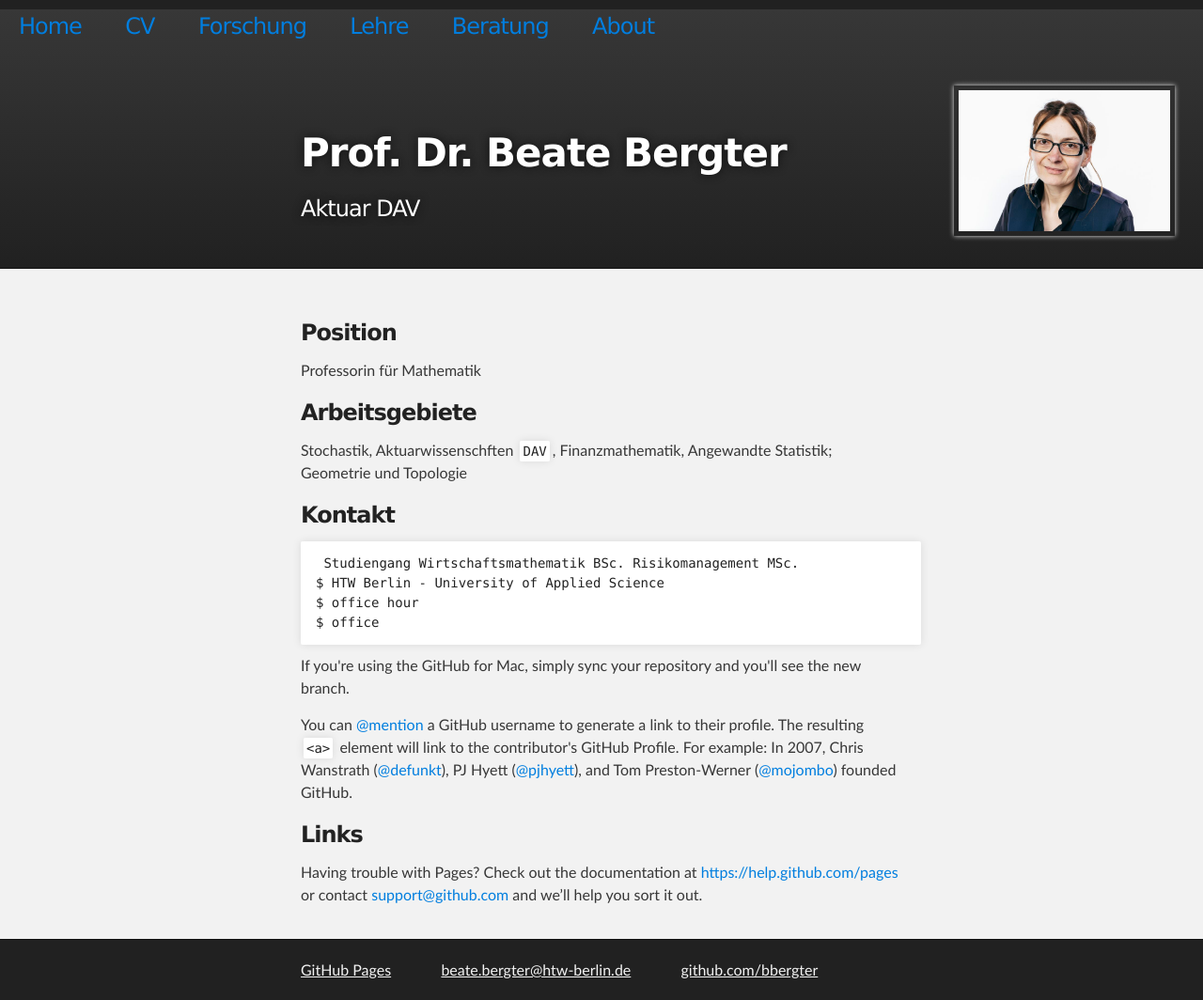
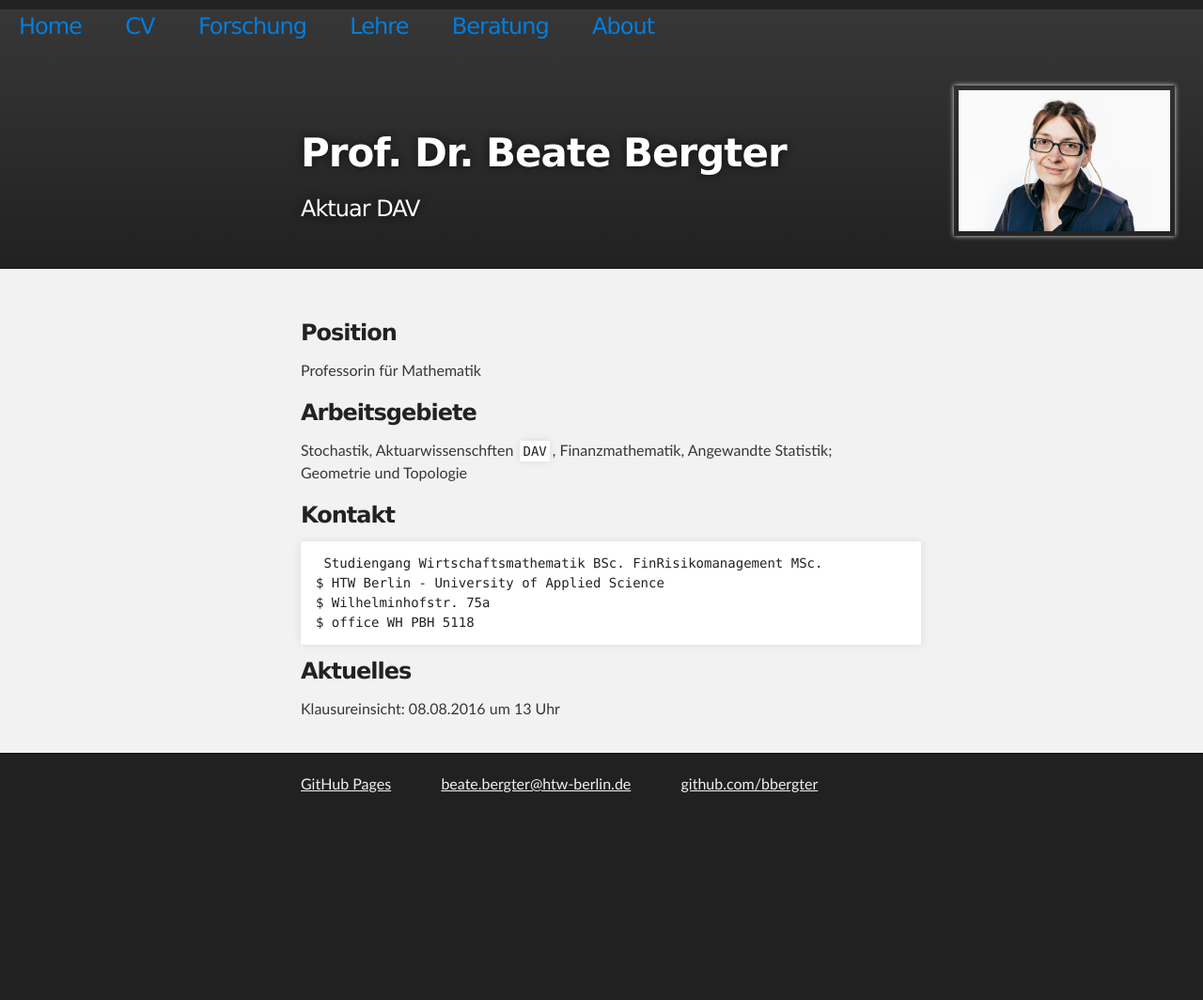
Before and after one commit to bbergter/bbergter, a Jekyll site: the page index.html, which Jekyll copies as it is, in a window 1280 px wide. Shown: the whole page at 94% size. Built offline with Jekyll 4.4.1, drawn with Linux system fonts in a browser that asks for light colours; after the commit the page ends 900 px from its top, so only the background shows below that.

Commit message:
Update index.html

```diff
--- a/index.html
+++ b/index.html
@@ -62,20 +62,19 @@
 
 <p>Stochastik, Aktuarwissenschften <code>DAV</code>, Finanzmathematik, Angewandte Statistik; Geometrie und Topologie</p>
 
+
 <h3>Kontakt</h3>
-<pre><code> Studiengang Wirtschaftsmathematik BSc. Risikomanagement MSc.
+<pre><code> Studiengang Wirtschaftsmathematik BSc. FinRisikomanagement MSc.
 $ HTW Berlin - University of Applied Science
-$ office hour
-$ office
+$ Wilhelminhofstr. 75a
+$ office WH PBH 5118
 </code></pre>
 
-<p>If you're using the GitHub for Mac, simply sync your repository and you'll see the new branch.</p>
-<p>You can <a href="https://github.com/blog/821" class="user-mention">@mention</a> a GitHub username to generate a link to their profile. The resulting <code>&lt;a&gt;</code> element will link to the contributor's GitHub Profile. For example: In 2007, Chris Wanstrath (<a href="https://github.com/defunkt" class="user-mention">@defunkt</a>), PJ Hyett (<a href="https://github.com/pjhyett" class="user-mention">@pjhyett</a>), and Tom Preston-Werner (<a href="https://github.com/mojombo" class="user-mention">@mojombo</a>) founded GitHub.</p>
 
 <h3>
-<a id="links" class="anchor" href="#links" aria-hidden="true"><span class="octicon octicon-link"></span></a>Links</h3>
+Aktuelles</h3>
 
-<p>Having trouble with Pages? Check out the documentation at <a href="https://help.github.com/pages">https://help.github.com/pages</a> or contact <a href="mailto:support@github.com">support@github.com</a> and we’ll help you sort it out.</p>
+<p>Klausureinsicht: 08.08.2016 um 13 Uhr</p>
       </section>
     </div>
 
```
